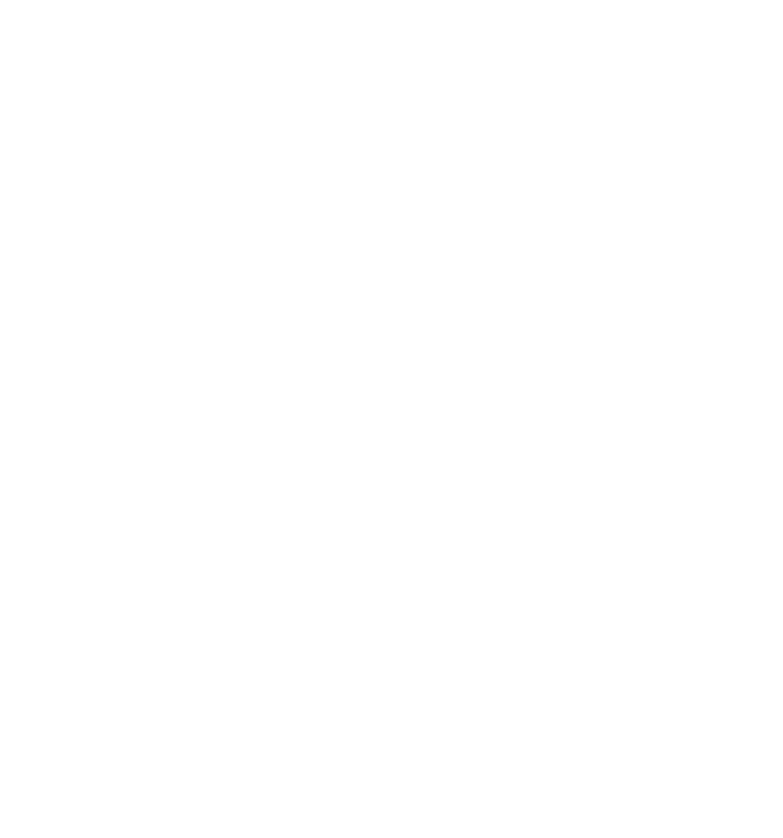
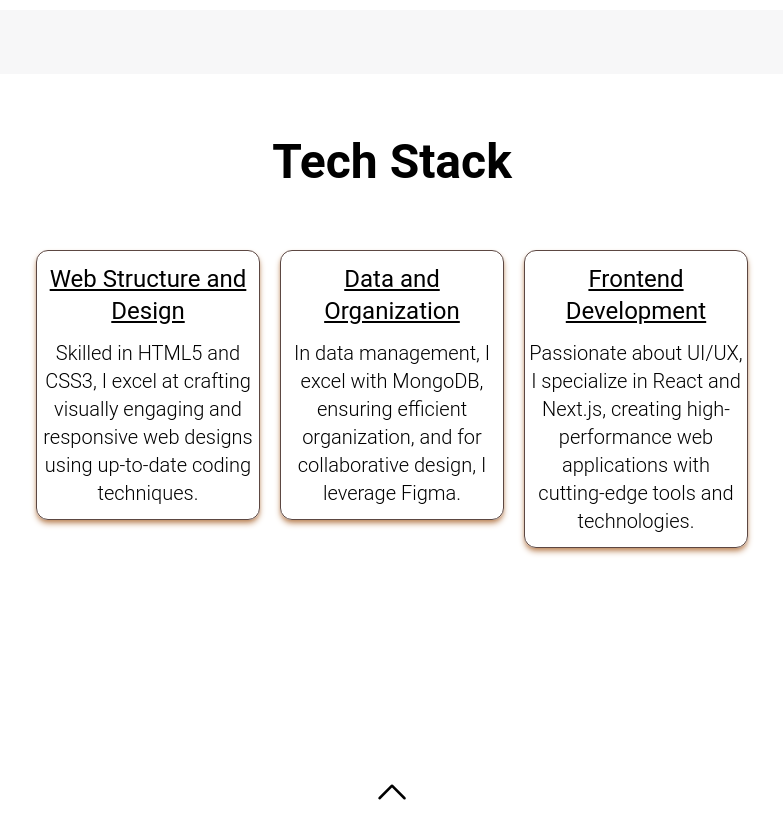
Before and after one commit to Morralytics/morralytics-portfolio, a Next.js app: page / in a window 1280 px wide. Shown: the part 3060-3898 px from the top of the page, without its empty margins (248-1031 px from the left). Before the commit the page ends 2790 px from the top, so only its background shows below. Built offline with nearby package versions, Linux system fonts and the light colour scheme.

Commit message:
Copying over code to use as foundation for contact page.

```diff
--- a/app/page.js
+++ b/app/page.js
@@ -4,6 +4,7 @@
 import { ChevronDownIcon } from '@heroicons/react/24/solid';
 import TechStack from "@components/TechStack";
 import Portfolio from "@components/Portfolio";
+import Contact from "@components/Contact";
 
 const page = () => {
   return (
@@ -39,9 +40,8 @@
       </div>
       {/* Portfolio */}
       <Portfolio />
-      <div className="flex w-full justify-around items-center mt-8 py-8 w-full bg-[#F7F7F8] px-5 sm:px-16 sm:mt-14 lg:px-56">
-      </div>
       {/* Contact Me */}
+      <Contact />
     </container>
   )
 }
--- /dev/null
+++ b/components/Contact.jsx
@@ -0,0 +1,59 @@
+import { FontAwesomeIcon } from "@fortawesome/react-fontawesome";
+
+import { ChevronUpIcon } from "@heroicons/react/24/solid";
+
+const Contact = () => {
+  return (
+    <section className="flex flex-col items-center">
+      <div className="flex w-full justify-around items-center mt-16 py-8 w-full bg-[#F7F7F8] px-5 sm:px-16 sm:mt-28 lg:px-56">
+
+      </div>
+      <div className="flex flex-col items-center w-3/4 sm:w-full mt-16 px-5 lg:px-28">
+        <div className="text-center text-black text-5xl font-bold mb-16">
+          Tech Stack
+        </div>
+
+        <div className="flex flex-col w-full justify-around items-center sm:items-start sm:flex-row sm:px-5 lg:w-3/4">
+          <div className="flex flex-col w-full justify-center items-center px-3 mb-8 min-[675px]:min-h-[355px] min-[711px]:min-h-[325px] min-[768px]:min-h-[325px] sm:px-1 sm:min-h-[380px] md:min-h-[300px] min-[875px]:min-h-[296px] min-[886px]:min-h-[240px] min-[980px]:min-h-[200px] min-[1083px]:min-h-[300px] min-[1099px]:min-h-[270px] min-[1110px]:min-h-[240px] min-[1204px]:min-h-[210px] lg:min-h-[296px] min-[1300px]:min-h-[190px] min-[1388px]:min-h-[200px] sm:mx-5 sm:justify-start border border-liver rounded-xl shadow-md shadow-persion-orange">
+            <div className="w-full text-center text-black text-2xl font-normal underline py-3">
+              Web Structure and Design
+            </div>
+            <div className="text-center text-black text-xl font-light pb-3">
+              Skilled in HTML5 and CSS3, I excel at crafting visually engaging
+              and responsive web designs using up-to-date coding techniques.
+            </div>
+          </div>
+
+          <div className="flex flex-col w-full justify-center items-center px-3 mb-8 min-[675px]:min-h-[355px] min-[711px]:min-h-[325px] min-[768px]:min-h-[325px] sm:px-1 sm:min-h-[380px] md:min-h-[300px] min-[1083px]:min-h-[300px] min-[1099px]:min-h-[270px] min-[1110px]:min-h-[240px] min-[1204px]:min-h-[210px] min-[875px]:min-h-[296px] min-[886px]:min-h-[240px] min-[980px]:min-h-[200px] lg:min-h-[296px] min-[1300px]:min-h-[190px] min-[1388px]:min-h-[200px] sm:justify-start sm:mx-0 border border-liver rounded-xl shadow-md shadow-persion-orange">
+            <div className="text-center text-black text-2xl font-normal underline py-3">
+              Data and Organization
+            </div>
+            <div className="text-center text-black text-xl font-light pb-3">
+              In data management, I excel with MongoDB, ensuring efficient
+              organization, and for collaborative design, I leverage Figma.
+            </div>
+          </div>
+
+          <div className="flex flex-col w-full justify-center items-center px-3 mb-8 min-[675px]:min-h-[355px] min-[711px]:min-h-[325px] min-[768px]:min-h-[325px] sm:px-1 sm:min-h-[380px] md:min-h-[300px] min-[1083px]:min-h-[300px] min-[1099px]:min-h-[270px] min-[1110px]:min-h-[240px] min-[1204px]:min-h-[210px] min-[875px]:min-h-[296px] min-[886px]:min-h-[240px] min-[980px]:min-h-[200px] lg:min-h-[296px] min-[1300px]:min-h-[190px] min-[1388px]:min-h-[200px] sm:justify-start sm:mx-5 border border-liver rounded-xl shadow-md shadow-persion-orange">
+            <div className="text-center text-black text-2xl font-normal underline py-3">
+              Frontend Development
+            </div>
+            <div className="text-center text-black text-xl font-light pb-3">
+              Passionate about UI/UX, I specialize in React and Next.js,
+              creating high-performance web applications with cutting-edge tools
+              and technologies.
+            </div>
+          </div>
+        </div>
+      </div>
+      <div className="hidden sm:flex justify-center mt-20 sm:mb-14 xl:mt-48">
+        <ChevronUpIcon
+          className="h-10 w-10 hover:cursor-pointer"
+          onClick={() => { }}
+        />
+      </div>
+    </section>
+  )
+}
+
+export default Contact
--- a/components/Portfolio.jsx
+++ b/components/Portfolio.jsx
@@ -2,6 +2,7 @@
 import { faGithub } from "@fortawesome/free-brands-svg-icons";
 import { faGoogle } from "@fortawesome/free-brands-svg-icons";
 
+import { ChevronDownIcon } from "@heroicons/react/24/solid";
 const Portfolio = () => {
   return (
     <section className="sm:-mt-24">
@@ -218,6 +219,12 @@
           </div>
         </div>
       </div>
+      <div className="hidden sm:flex justify-center mt-20 sm:mb-14 xl:mt-48">
+        <ChevronDownIcon
+          className="h-10 w-10 hover:cursor-pointer"
+          onClick={() => { }}
+        />
+      </div>
     </section>
   );
 };
```
